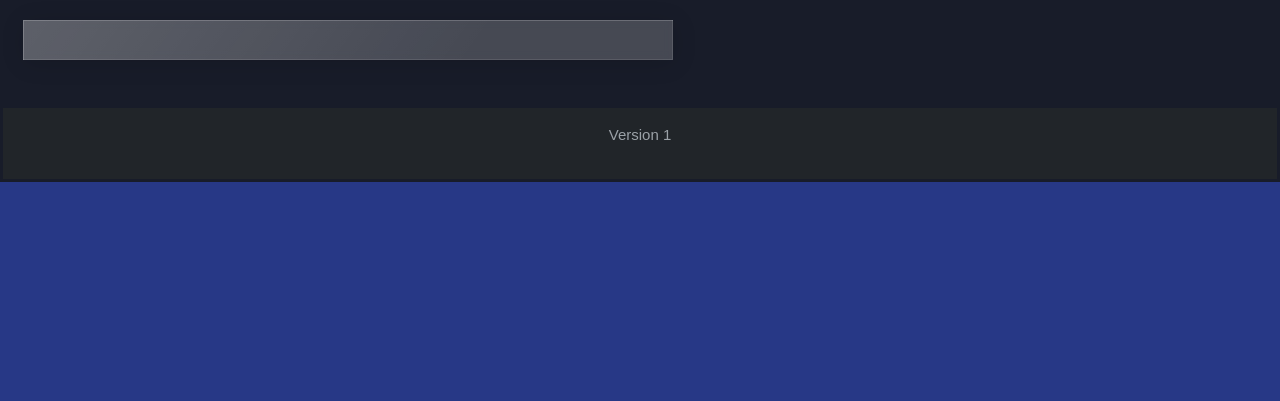
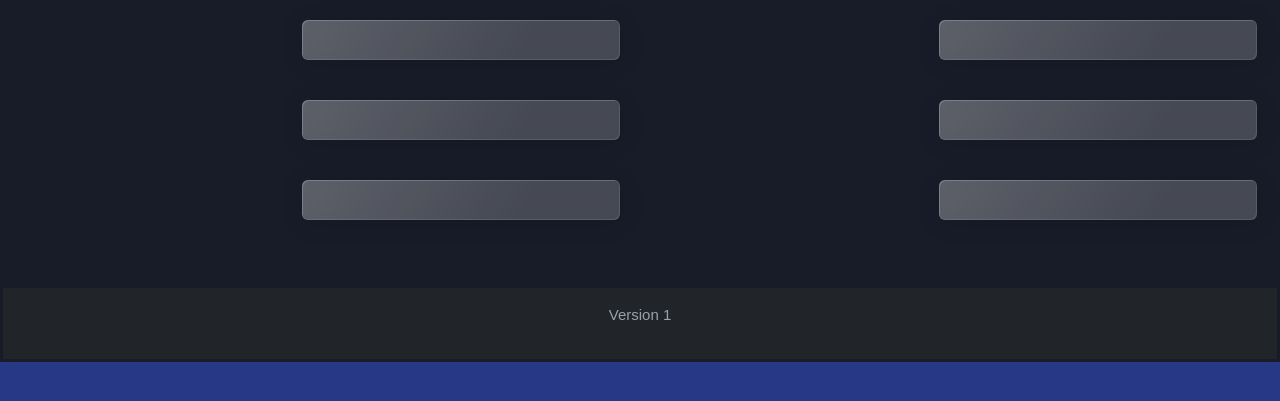
Before and after one commit to NyleMullin/CM3_Ui, a Flask app: template templates/main.html in a window 1280 px wide. Shown: the part 87-488 px from the top of the page. Run offline with Flask 2, Linux system fonts and the light colour scheme; the template is opened without the code that fills it, so the values that code supplies are empty.

Commit message:
Expanded the json data that is shown in the home page

```diff
--- a/static/style.css
+++ b/static/style.css
@@ -4,6 +4,14 @@
 
 .filter-white{
     filter: invert(100%) sepia(100%) saturate(0%) hue-rotate(288deg) brightness(102%) contrast(102%);
+}
+
+.parent {
+    display: grid;
+    /* grid-template-columns: repeat(5, 1fr); */
+    grid-template-rows: repeat(3, 1fr);
+    grid-column-gap: 0px;
+    grid-row-gap: 0px;
 }
 
 .date-time {
@@ -113,7 +121,7 @@ h1 {
     max-width: 650px;
 }
 
-.json_data {
+#json_data {
     border: none;
     box-shadow: inset 1px 1px rgb(255 255 255 / 20%), inset -1px -1px rgb(255 255 255 / 10%), 1px 3px 24px -1px rgb(0 0 0 / 15%);
     background-color: transparent;
@@ -126,7 +134,15 @@ h1 {
     padding: 20px;
     margin: 20px;
     max-width: 650px;
+    border-radius: 0.375rem;
 }
+
+.div1 { grid-area: 1 / 2 / 2 / 3; }
+.div2 { grid-area: 1 / 4 / 2 / 5; }
+.div3 { grid-area: 2 / 2 / 3 / 3; }
+.div4 { grid-area: 2 / 4 / 3 / 5; }
+.div5 { grid-area: 3 / 2 / 4 / 3; }
+.div6 { grid-area: 3 / 4 / 4 / 5; }
 
 #footer {
     color: #9BA1A7 !important;
--- a/templates/main.html
+++ b/templates/main.html
@@ -61,14 +61,66 @@
 </div>
 </nav>
 
-<div class="json_data">
-   {% if jsonfile %}
-      <script>
-            const jsonfile = JSON.parse({{jsonfile|tojson}});
-            console.log(jsonfile["system"]);
-            document.querySelector(".json_data").innerHTML = JSON.stringify(jsonfile["system"], null, 2);
-      </script>
-   {% endif %}
+<div class="parent">
+   <div class="json_data_system div1" id="json_data">
+      {% if jsonfile %}
+         <script>
+               const jsonfile_system = JSON.parse({{jsonfile|tojson}});
+               console.log(jsonfile_system["system"]);
+               document.querySelector(".json_data_system").innerHTML = JSON.stringify(jsonfile_system["system"], null, 2);
+         </script>
+      {% endif %}
+   </div>
+
+   <div class="json_data_network div2" id="json_data">
+      {% if jsonfile %}
+         <script>
+               const jsonfile_network = JSON.parse({{jsonfile|tojson}});
+               console.log(jsonfile_network["network"]);
+               document.querySelector(".json_data_network").innerHTML = JSON.stringify(jsonfile_network["network"], null, 2);
+         </script>
+      {% endif %}
+   </div>
+
+   <div class="json_data_link div3" id="json_data">
+      {% if jsonfile %}
+         <script>
+               const jsonfile_link = JSON.parse({{jsonfile|tojson}});
+               console.log(jsonfile_link["link"]);
+               document.querySelector(".json_data_link").innerHTML = JSON.stringify(jsonfile_link["link"], null, 2);
+         </script>
+      {% endif %}
+   </div>
+
+   <div class="json_data_battery div4" id="json_data">
+      {% if jsonfile %}
+         <script>
+               const jsonfile_battery = JSON.parse({{jsonfile|tojson}});
+               console.log(jsonfile_battery["battery"]);
+               document.querySelector(".json_data_battery").innerHTML = JSON.stringify(jsonfile_battery["battery"], null, 2);
+         </script>
+      {% endif %}
+   </div>
+
+   <div class="json_data_mapping div5" id="json_data">
+      {% if jsonfile %}
+         <script>
+               const jsonfile_mapping = JSON.parse({{jsonfile|tojson}});
+               console.log(jsonfile_mapping["mapping"]);
+               document.querySelector(".json_data_mapping").innerHTML = JSON.stringify(jsonfile_mapping["mapping"], null, 2);
+         </script>
+      {% endif %}
+   </div>
+
+   <div class="json_data_systemlog div6" id="json_data">
+      {% if jsonfile %}
+         <script>
+               const jsonfile_systemlog = JSON.parse({{jsonfile|tojson}});
+               console.log(jsonfile_systemlog["systemlog"]);
+               document.querySelector(".json_data_systemlog").innerHTML = JSON.stringify(jsonfile_systemlog["systemlog"], null, 2);
+         </script>
+      {% endif %}
+   </div>
 </div>
 
 <div class="mt-5 p-3 bg-dark text-white text-center" id="footer">
```
